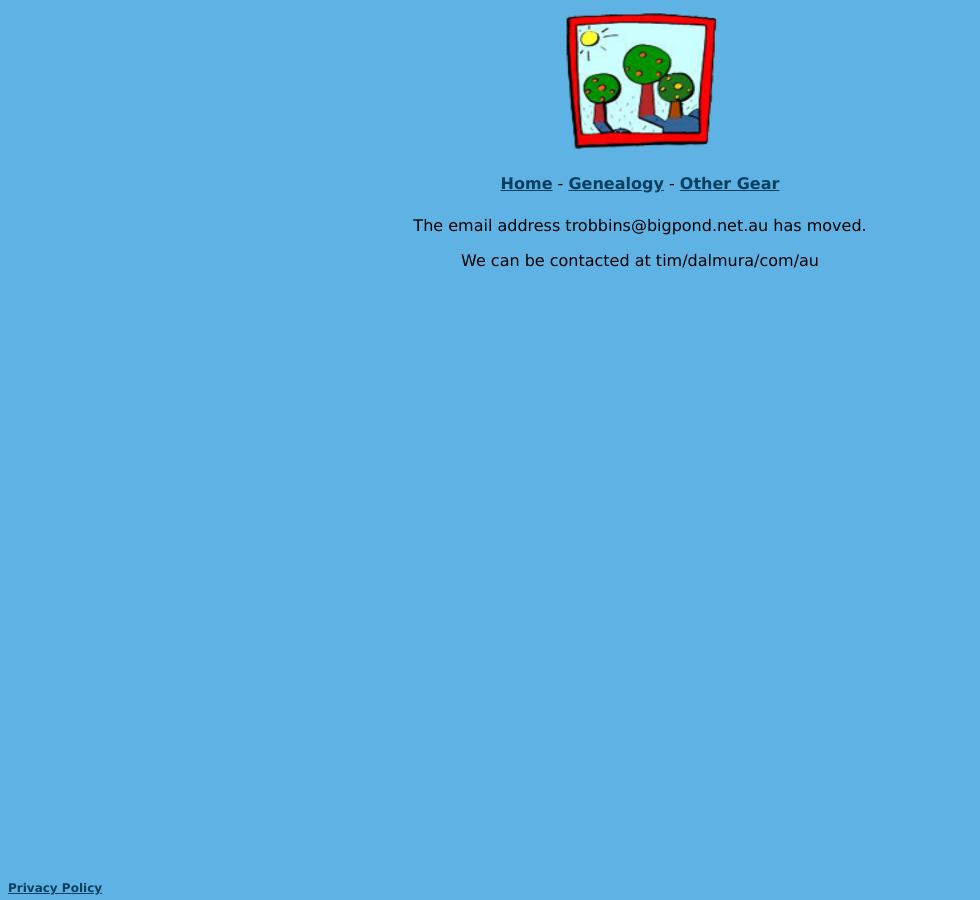
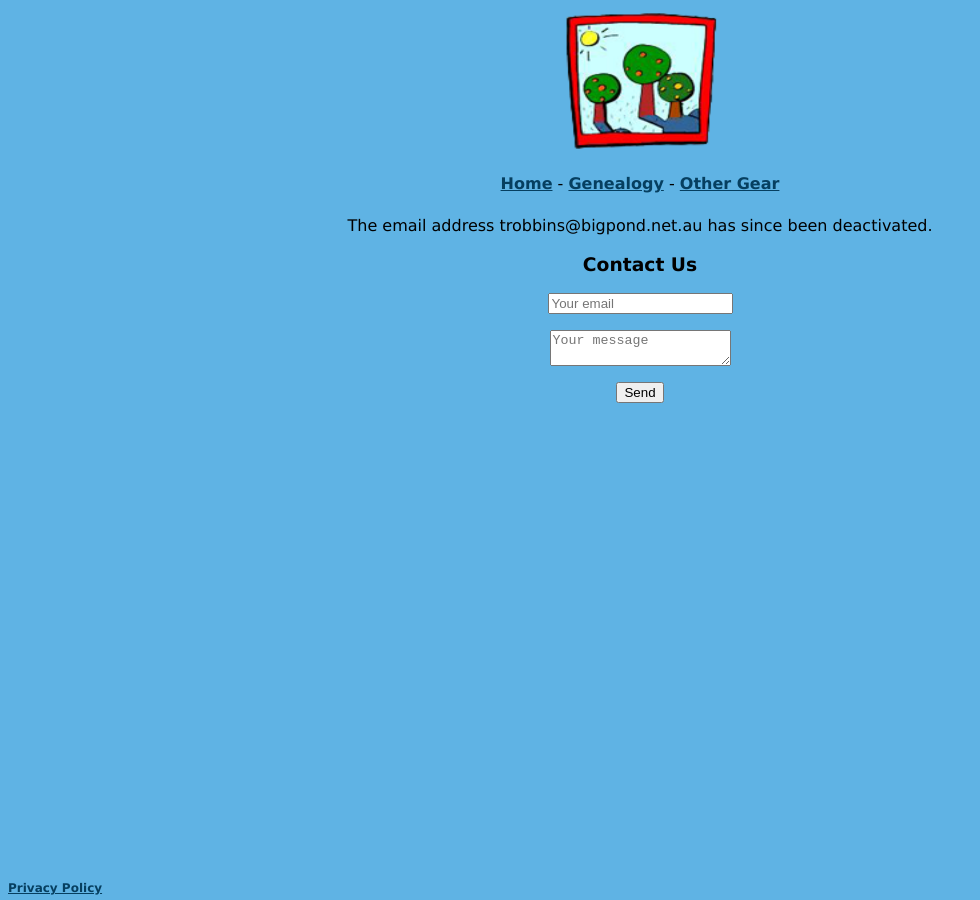
Before and after one commit to michael-robbins/michael-robbins.github.io, a Jekyll site: the page built from index.html, in a window 1280 px wide. Shown: the whole page, without its empty margins (0-980 px from the left). Built offline with Jekyll 4.4.1, drawn with Linux system fonts in a browser that asks for light colours.

Commit message:
Latest updates

```diff
--- a/_config.yml
+++ b/_config.yml
@@ -1,19 +1,17 @@
-title: Your awesome title
-email: your-email@example.com
-description: > # this means to ignore newlines until "baseurl:"
-  Write an awesome description for your new site here. You can edit this
-  line in _config.yml. It will appear in your document head meta (for
-  Google search results) and in your feed.xml site description.
+title: Dalmura
+email: contact@dalmura.com.au
+description: >
+  Dalmura is a family run website by the Robbins family covering our Genealogy and some personal sites/projects.
+  It is named after Dalmura Avenue in Merbein, Victoria, Australia.
 baseurl: "" # the subpath of your site, e.g. /blog
-url: "" # the base hostname & protocol for your site, e.g. http://example.com
-twitter_username: jekyllrb
-github_username:  jekyll
+url: "https://dalmura.com.au" # the base hostname & protocol for your site, e.g. http://example.com
+twitter_username:
+github_username: michael-robbins
 
 # Build settings
 markdown: kramdown
 plugins:
   - jekyll-feed
-  - jekyll-redirect-from
 
 # Exclude from processing.
 # The following items will not be processed, by default. Create a custom list
--- a/genealogy.html
+++ b/genealogy.html
@@ -1,6 +1,5 @@
 ---
 layout: default
-redirect_from: "genealogy.php"
 ---
 <b>Tim's hosted genealogy websites:</b>
 <br />
--- a/index.html
+++ b/index.html
@@ -1,6 +1,12 @@
 ---
 layout: default
-redirect_from: "index.php"
 ---
-<p>The email address trobbins@bigpond.net.au has moved.</p>
-<p>We can be contacted at tim/dalmura/com/au</p>
+<p>The email address trobbins@bigpond.net.au has since been deactivated.</p>
+
+<p><h3>Contact Us</h3></p>
+<form action="https://formspree.io/contact@dalmura.com.au" method="POST">
+  <p><input type="email" name="email" placeholder="Your email"></p>
+  <p><textarea name="message" placeholder="Your message"></textarea></p>
+  <input type="hidden" name="_next" value="https://dalmura.com.au/thanks.html" />
+  <button type="submit">Send</button>
+</form>
--- a/otherStuff.html
+++ b/otherStuff.html
@@ -1,6 +1,5 @@
 ---
 layout: default
-redirect_from: "otherStuff.php"
 ---
 <p><b>Tim's other interests:</b></p>
 <a href="/tim/Ladakh/ladakh.htm"><b>Trans Zanskar Trek, Ladakh, India, July-Aug 1984</b></a>
--- a/privacy.html
+++ b/privacy.html
@@ -1,6 +1,5 @@
 ---
 layout: default
-redirect_from: "privacy.php"
 ---
 <div align="left">
 <p><b>Website Policy Page</b></p>
--- a/projects/amplifier.html
+++ b/projects/amplifier.html
@@ -1,6 +1,5 @@
 ---
 layout: default
-redirect_from: "/projects/amplifier.php"
 ---
 <table>
   <tr>
--- /dev/null
+++ b/thanks.html
@@ -0,0 +1,4 @@
+---
+layout: default
+---
+<p>Thanks for reaching out to us! We'll get back to you as soon as we can!</p>
```
